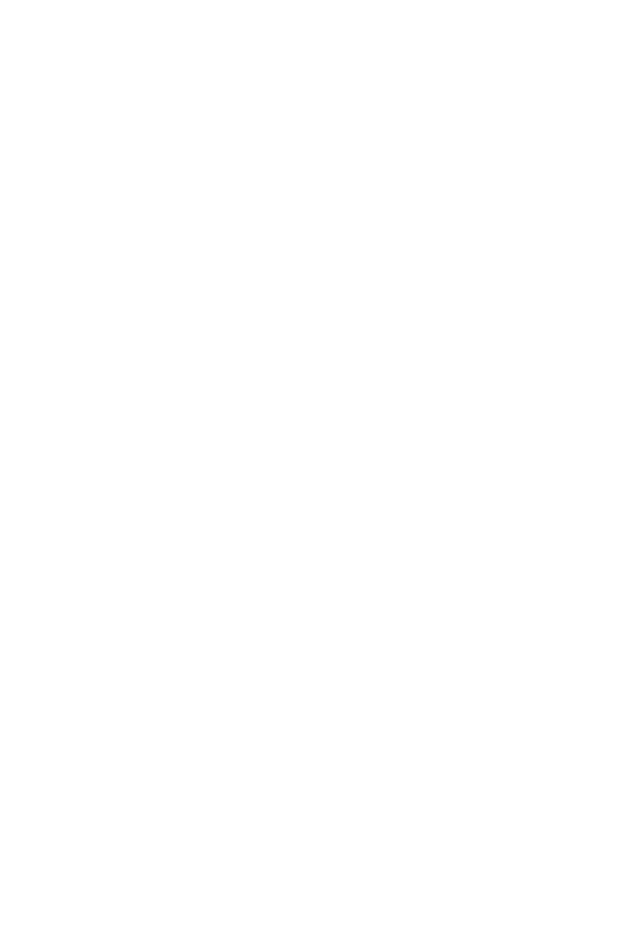
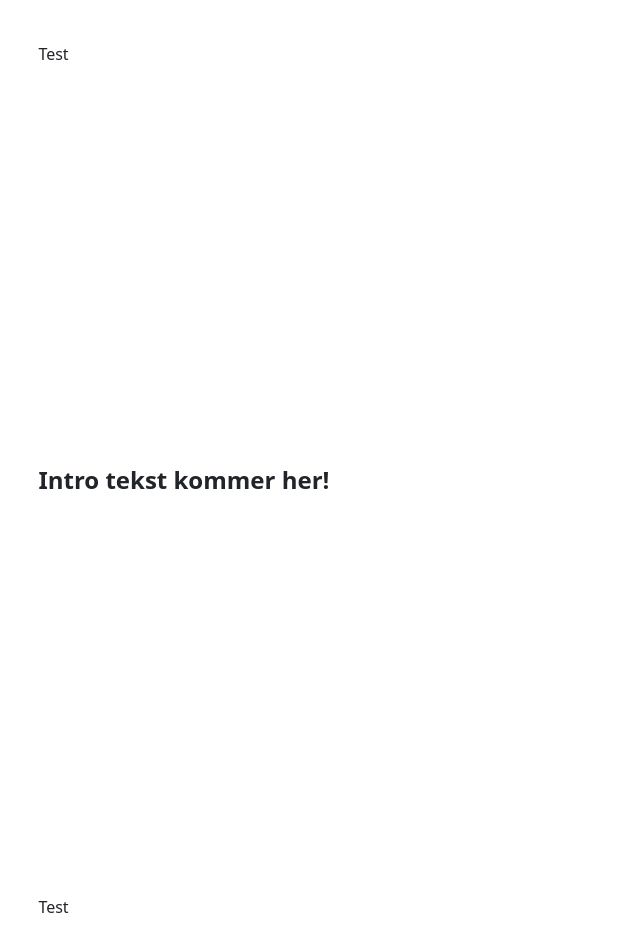
Before and after one commit to oBraenna91/bolaybodyworks, a React (Create React App) app: page / in a window 1280 px wide. Shown: the part 1532-2484 px from the top of the page, without its empty margins (0-640 px from the left). Before the commit the page ends 800 px from the top, so only its background shows below. Built offline with nearby package versions, Linux system fonts and the light colour scheme.

Commit message:
live test with scrollingComponent

```diff
--- a/src/components/globals/layout/index.jsx
+++ b/src/components/globals/layout/index.jsx
@@ -8,7 +8,9 @@
     return(
         <div>
             <Header />
-            <Outlet />
+            <div className="outlet">
+                <Outlet />
+            </div>
             {/* <Footer /> */}
         </div>
     )
--- /dev/null
+++ b/src/components/globals/scrollComponent/ScrollInComponent.module.css
@@ -0,0 +1,16 @@
+.hidden {
+  opacity: 0;
+  -webkit-transform: translateY(100px);
+          transform: translateY(100px);
+  -webkit-transition: opacity 0.6s ease-out, -webkit-transform 0.6s ease-out;
+  transition: opacity 0.6s ease-out, -webkit-transform 0.6s ease-out;
+  transition: opacity 0.6s ease-out, transform 0.6s ease-out;
+  transition: opacity 0.6s ease-out, transform 0.6s ease-out, -webkit-transform 0.6s ease-out;
+}
+
+.visible {
+  opacity: 1;
+  -webkit-transform: translateY(0);
+          transform: translateY(0);
+}
+/*# sourceMappingURL=ScrollInComponent.module.css.map */
--- /dev/null
+++ b/src/components/globals/scrollComponent/ScrollInComponent.module.scss
@@ -0,0 +1,10 @@
+.hidden {
+    opacity: 0;
+    transform: translateY(100px);
+    transition: opacity 0.6s ease-out, transform 0.6s ease-out;
+  }
+
+  .visible {
+    opacity: 1;
+    transform: translateY(0);
+  }
--- /dev/null
+++ b/src/components/globals/scrollComponent/index.jsx
@@ -0,0 +1,35 @@
+import React, { useState, useEffect } from 'react';
+import css from './ScrollInComponent.module.scss';
+
+export default function ScrollingComponent({ children, containerName }) {
+    const [isVisible, setIsVisible] = useState(false);
+
+    useEffect(() => {
+        const handleScroll = () => {
+            const container = document.querySelector(`.${containerName}`);
+            const containerTop = container.getBoundingClientRect().top;
+            const windowHeight = window.innerHeight;
+            const threshold = (windowHeight / 100) * 85;
+
+            if (containerTop <= threshold) {
+                setIsVisible(true);
+            } else {
+                setIsVisible(false);
+            }
+        };
+
+        window.addEventListener('scroll', handleScroll);
+
+        return () => {
+            window.removeEventListener('scroll', handleScroll);
+        };
+    }, [containerName]);
+
+    return (
+        <div className={containerName}>
+            <div className={`${css.hidden} ${isVisible ? css.visible : ''}`}>
+                {children}
+            </div>
+        </div>
+    );
+}
--- /dev/null
+++ b/src/components/intro/index.jsx
@@ -0,0 +1,9 @@
+import React from 'react';
+
+export default function Intro() {
+    return(
+        <div className="mt-3">
+            <h3>Intro tekst kommer her!</h3>
+        </div>
+    )
+}
--- a/src/components/pages/home/index.jsx
+++ b/src/components/pages/home/index.jsx
@@ -1,7 +1,20 @@
 import React from 'react';
+import Intro from '../../intro';
+import ScrollingComponent from '../../globals/scrollComponent';
 
 export default function Home() {
     return(
-        <div>HOME</div>
+        <div>
+            <h1>Välkommen til Bolay Bodyworks</h1>
+            <div className="filler">TEST</div>
+            <ScrollingComponent containerName="section-1">
+                <Intro />
+            </ScrollingComponent>
+            <div className="filler">Test</div>
+            <ScrollingComponent containerName="section-2">
+                <Intro />
+            </ScrollingComponent>
+            <div className="filler">Test</div>
+        </div>
     )
 }
--- a/src/styles/scss/index.scss
+++ b/src/styles/scss/index.scss
@@ -1,2 +1,24 @@
 @import "./variables.scss";
 @import '../../../node_modules/bootstrap/scss/bootstrap';
+
+.outlet{
+    padding-left: 3%;
+    padding-right: 3%;
+    padding-top: 6%;
+    width:100%;
+}
+
+h1 {
+    font-size: 2.5em;
+    font-weight: 700;
+}
+
+h3 {
+    font-size: 1.5em;
+    font-weight: 600;
+}
+
+.filler {
+    margin-top: 50vh;
+    margin-bottom: 50vh;
+}
```
Also changed, not shown: src/styles/scss/index.css, 2 other files (tests, documents, lock files or other folders).
